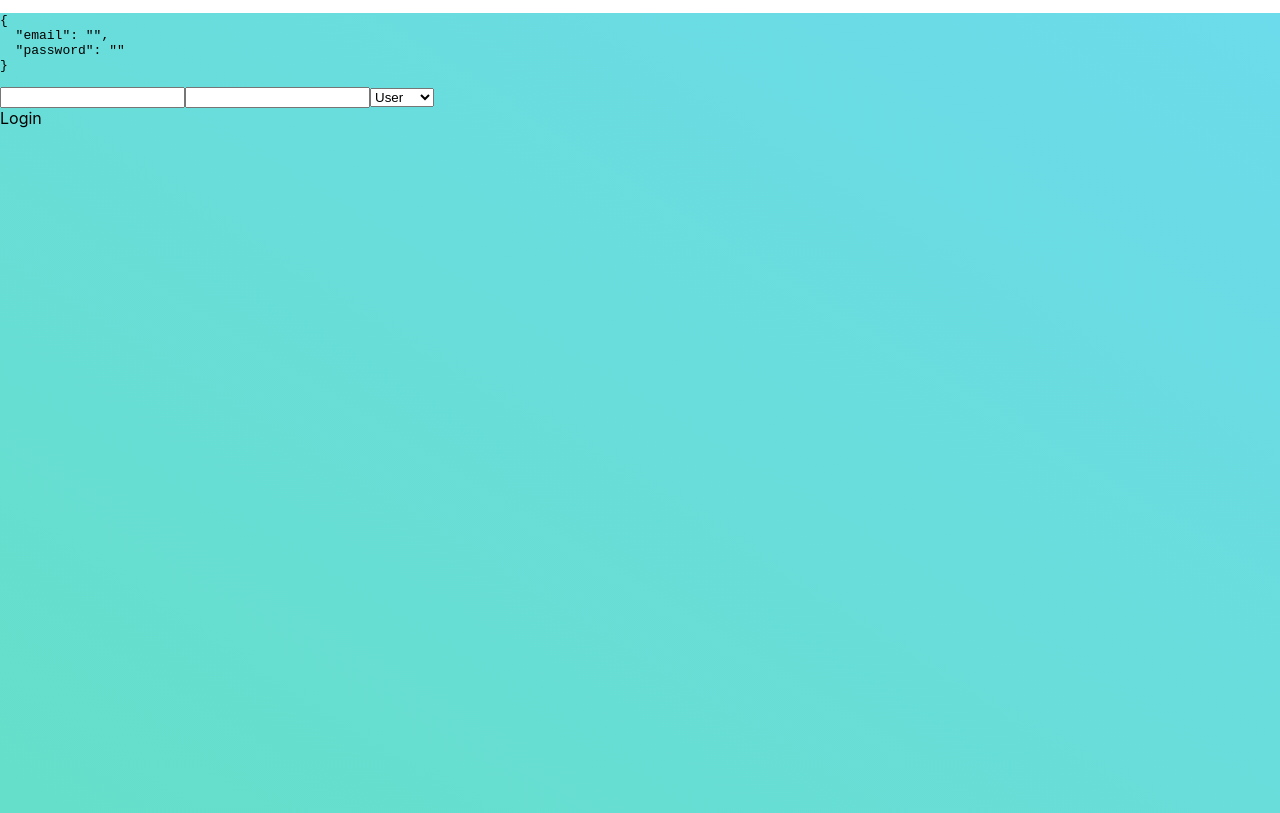
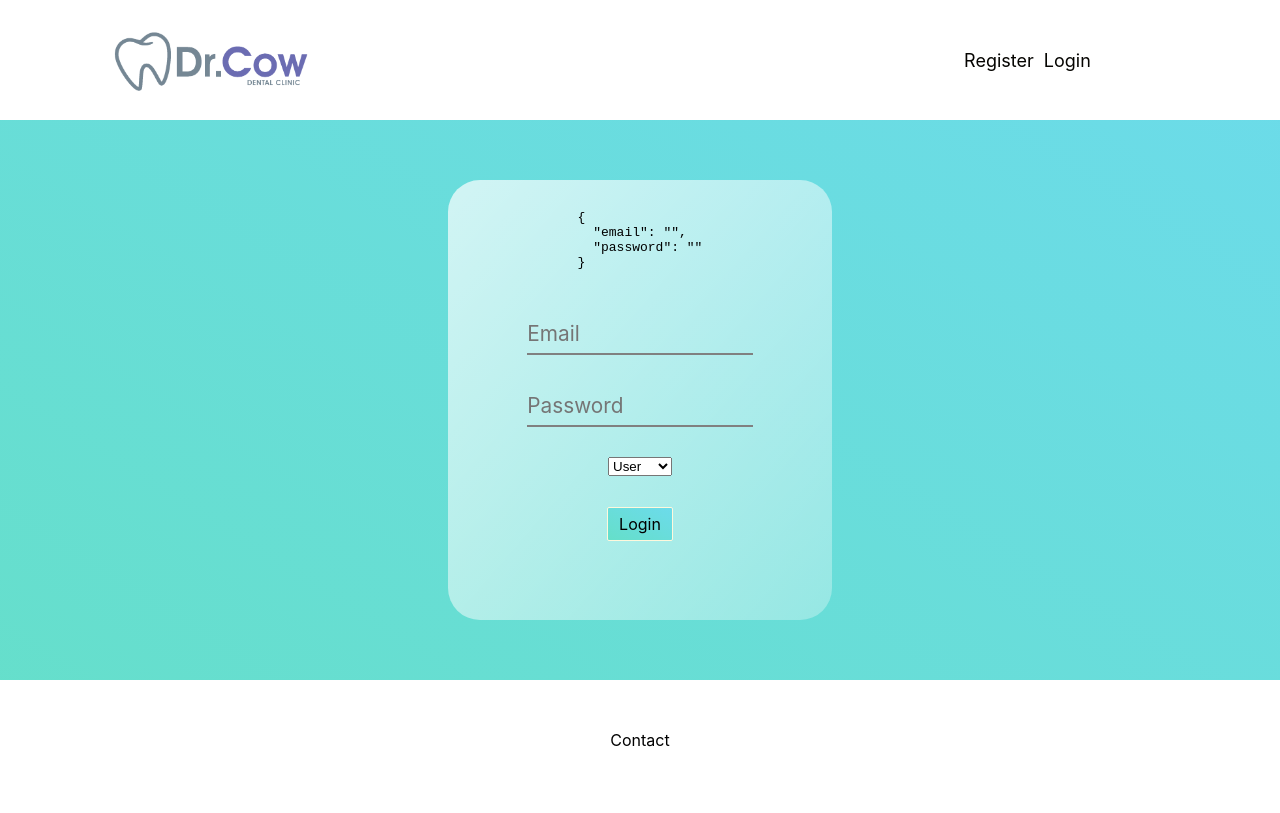
Before and after one commit to GuillermoRaez/clinicaDentalReact, a React (Create React App) app: page /login in a window 1280 px wide. Built offline with nearby package versions, Linux system fonts and the light colour scheme.

Commit message:
Navbar and login css modified.

```diff
--- a/src/components/Navbar/Navbar.css
+++ b/src/components/Navbar/Navbar.css
@@ -5,7 +5,6 @@
     width: 100vw;
     display: flex;
     justify-content: center;
-    /* padding: 0.5rem calc((100vw - 1000px) / 2); */
     z-index: 0;
 }
 
@@ -36,10 +35,7 @@
   height: 5em;
   width: auto;
   padding-top: 0.5em;
-  /* padding-left: 2em; */
   max-height: 10em;
-  /* margin-top: 1em; */
-
 }
 
 .NavMenu {
@@ -50,8 +46,7 @@
 }
 
 .NavLink:hover {
-
-  background-color: #E15554;
+  background: linear-gradient(to right top, #65dfc9, #6cdbeb);
   border-radius: 2%;
   transition: 1s;
 }
--- a/src/containers/Login/Login.css
+++ b/src/containers/Login/Login.css
@@ -0,0 +1,53 @@
+.main{
+    display: flex;
+    align-items: center;
+    justify-content: center;
+    height: 70vh;
+}
+
+.vistaLogin {
+    display: flex;
+    flex-direction: column;
+    align-items: center;
+    justify-content: center;
+
+    background: white;
+    background: linear-gradient(to right bottom, rgba(255,255,255,0.7), rgba(255,255,255,0.3));
+    min-height: 55vh;
+    width: 30%;
+    border-radius: 2rem;
+}
+
+.loginCard {
+    display: flex;
+    flex-direction: column;
+    align-items: center;
+    justify-content: space-evenly;
+
+    min-height: 40vh;
+}
+
+.inputBase {
+    font-family: inherit;
+    width: 70%;
+    border: 0;
+    border-bottom: 2px solid gray;
+    outline: 0;
+    font-size: 1.3rem;
+    color: black;
+    padding: 7px 0;
+    background: transparent;
+    transition: border-color 0.2s;
+}
+
+.sendButton {
+    display: flex;
+    align-items: center;
+    justify-content: center;
+    cursor: pointer;
+    background: linear-gradient(to right top, #65dfc9, #6cdbeb);
+    width: 4em;
+    height: 2em;
+    border: cornsilk 1px solid;
+    border-radius: 2px;
+}
--- a/src/containers/Login/Login.jsx
+++ b/src/containers/Login/Login.jsx
@@ -2,6 +2,8 @@ import React, {useState} from 'react';
 import {useHistory} from 'react-router-dom';
 import "./Login.css";
 import axios from 'axios';
+import Navbar from '../../components/Navbar/Navbar';
+import Footbar from '../../components/Footbar/Footbar';
 
 
 const Login = () => {
@@ -22,7 +24,7 @@ const Login = () => {
     //Find why the if statement is not working - if true (dentistendpoint), if false (userendpoint)
 
     if (! /^[a-zA-Z0-9.!#$%&'*+/=?^_`{|}~-]+@[a-zA-Z0-9](?:[a-zA-Z0-9-]{0,61}[a-zA-Z0-9])?(?:\.[a-zA-Z0-9](?:[a-zA-Z0-9-]{0,61}[a-zA-Z0-9])?)*$/.test(credentials.email) ) {
-        setMensajeError('Please introduce a valide email.');
+        setMensajeError('Please introduce a valid email.');
         return;
    }
 
@@ -73,11 +75,14 @@ const Login = () => {
     }
 
     return (
+    <div>
+        <Navbar></Navbar>
+    <div className="main">
         <div className="vistaLogin">
             <pre>{JSON.stringify(credentials, null,2)}</pre>
             <div className="loginCard">
-                <input  type='email' name='email' title='email' onChange={updateCredentials} length='30'/>
-                <input  type='password'  name='password' title='password' onChange={updateCredentials} length='30'/>
+                <input className="inputBase"  type='email' name='email' title='email' placeholder="Email" onChange={updateCredentials} length='30'/>
+                <input className="inputBase"  type='password'  name='password' title='password' placeholder="Password" onChange={updateCredentials} length='30'/>
                 <select id = "opciones" className="input">
                         <option value="user">User</option>
                         <option value="dentist">Dentist</option>
@@ -86,6 +91,9 @@ const Login = () => {
                 <div>{msgError}</div>
             </div>
         </div>
+    </div>
+    <Footbar></Footbar>
+    </div>
     )
 }
 
```
